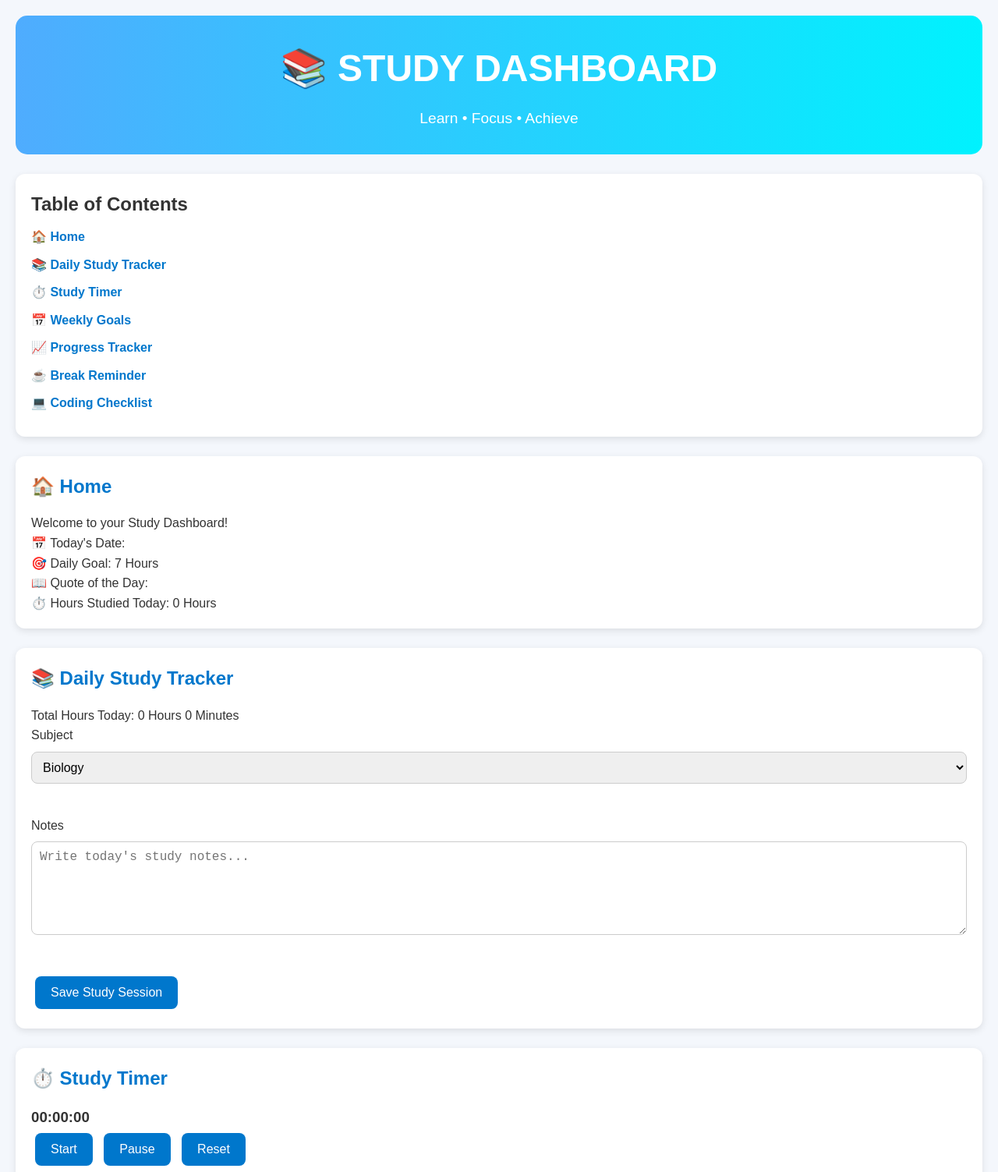
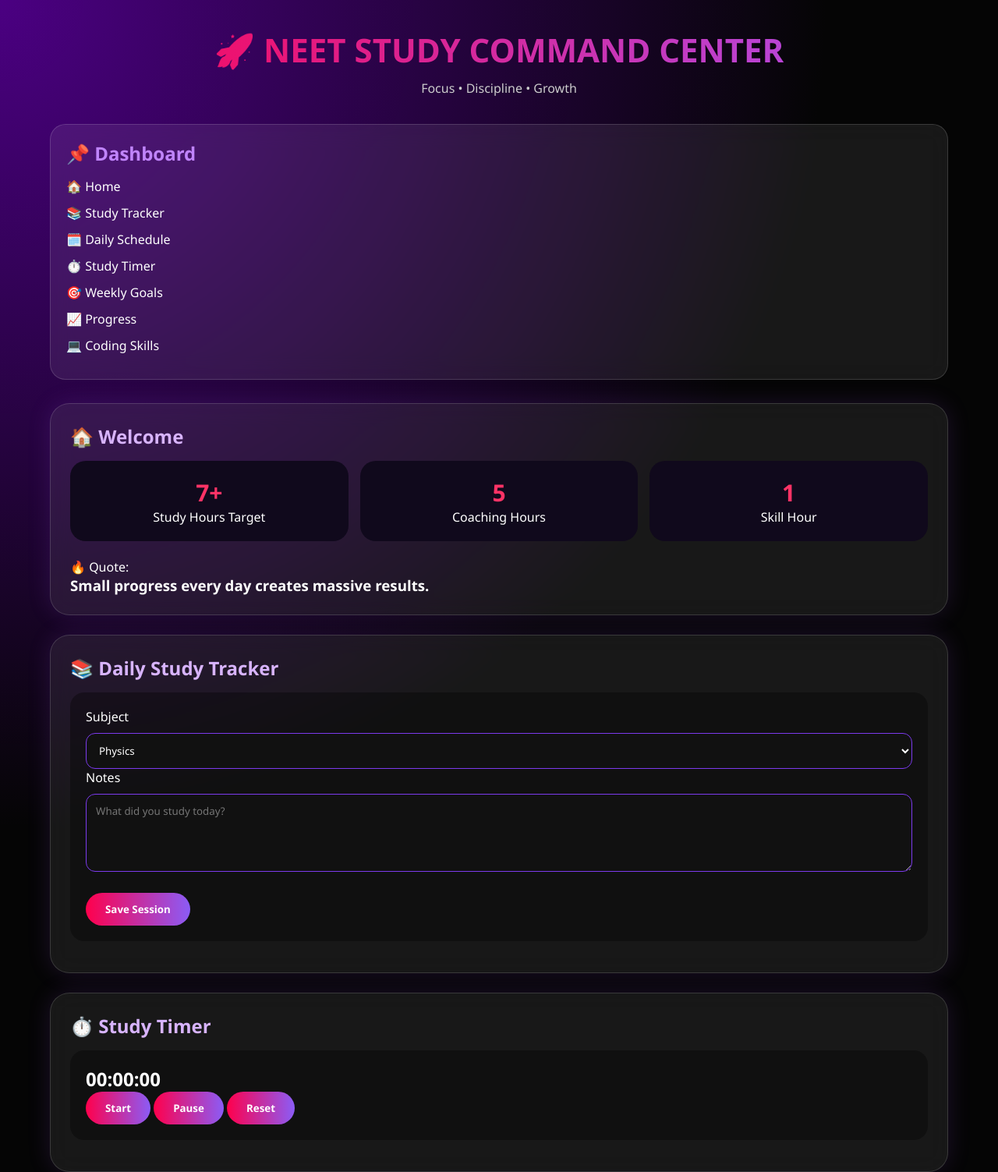
Before and after one commit to sahilhilal905/Study-Dashboard, a plain HTML site: page index.html in a window 1280 px wide. Shown: the top 1503 px of the page at 78% size. Drawn offline with Linux system fonts and the light colour scheme.

Commit message:
Update index.html

```diff
--- a/index.html
+++ b/index.html
@@ -4,81 +4,390 @@
 <head>
 <meta charset="UTF-8">
 <meta name="viewport" content="width=device-width, initial-scale=1.0">
-    <title>Study Dashboard</title>
-    <link rel="stylesheet" href="style.css">
+
+<title>NEET Study Dashboard</title>
+
+<style>
+
+*{
+    margin:0;
+    padding:0;
+    box-sizing:border-box;
+    font-family:"Segoe UI",sans-serif;
+}
+
+body{
+    background:
+    radial-gradient(circle at top left,#4b0082,transparent 35%),
+    radial-gradient(circle at bottom right,#8b0000,transparent 35%),
+    #050505;
+
+    color:white;
+    min-height:100vh;
+}
+
+
+header{
+    text-align:center;
+    padding:35px;
+}
+
+header h1{
+    font-size:42px;
+    background:linear-gradient(90deg,#ff004c,#a855f7);
+    -webkit-background-clip:text;
+    color:transparent;
+}
+
+header p{
+    color:#ccc;
+    margin-top:10px;
+}
+
+
+nav{
+    width:90%;
+    margin:auto;
+    background:rgba(255,255,255,0.08);
+    backdrop-filter:blur(15px);
+    padding:20px;
+    border-radius:20px;
+    border:1px solid rgba(255,255,255,0.15);
+}
+
+
+nav h2{
+    color:#c084fc;
+}
+
+
+nav ul{
+    list-style:none;
+}
+
+nav li{
+    margin:12px 0;
+}
+
+nav a{
+    text-decoration:none;
+    color:white;
+    transition:.3s;
+}
+
+nav a:hover{
+    color:#ff3366;
+}
+
+
+.container{
+    width:90%;
+    margin:30px auto;
+}
+
+
+section{
+
+    background:
+    rgba(255,255,255,0.08);
+
+    backdrop-filter:blur(15px);
+
+    border-radius:25px;
+
+    padding:25px;
+
+    margin-bottom:25px;
+
+    border:1px solid rgba(255,255,255,0.15);
+
+    box-shadow:
+    0 0 30px rgba(168,85,247,.15);
+
+}
+
+
+h2{
+
+    color:#d8b4fe;
+    margin-bottom:15px;
+
+}
+
+
+.card{
+
+background:rgba(0,0,0,.35);
+
+padding:20px;
+
+border-radius:18px;
+
+margin:15px 0;
+
+}
+
+
+button{
+
+background:linear-gradient(90deg,#ff004c,#8b5cf6);
+
+border:none;
+
+padding:12px 25px;
+
+border-radius:30px;
+
+color:white;
+
+font-weight:bold;
+
+cursor:pointer;
+
+}
+
+
+button:hover{
+
+transform:scale(1.05);
+
+}
+
+
+
+select,textarea,input{
+
+background:#111;
+
+color:white;
+
+border:1px solid #7c3aed;
+
+padding:12px;
+
+border-radius:12px;
+
+width:100%;
+
+margin-top:10px;
+
+}
+
+
+
+textarea{
+
+height:100px;
+
+}
+
+
+
+.progress{
+
+height:20px;
+
+background:#222;
+
+border-radius:20px;
+
+overflow:hidden;
+
+}
+
+
+.progress div{
+
+height:100%;
+
+width:0%;
+
+background:linear-gradient(90deg,#ff0033,#a855f7);
+
+}
+
+
+
+.stats{
+
+display:flex;
+
+gap:15px;
+
+flex-wrap:wrap;
+
+}
+
+
+.stat{
+
+flex:1;
+
+min-width:150px;
+
+background:#10091c;
+
+padding:20px;
+
+border-radius:20px;
+
+text-align:center;
+
+}
+
+
+.stat h3{
+
+font-size:30px;
+
+color:#ff3366;
+
+}
+
+
+
+footer{
+
+text-align:center;
+
+padding:30px;
+
+color:#aaa;
+
+}
+
+
+</style>
+
 </head>
+
 
 <body>
 
-    <!-- Header -->
+
 <header>
-        <h1>📚 STUDY DASHBOARD</h1>
-        <p>Learn • Focus • Achieve</p>
+
+<h1>🚀 NEET STUDY COMMAND CENTER</h1>
+
+<p>Focus • Discipline • Growth</p>
+
 </header>
 
-    <!-- Table of Contents -->
+
+
 <nav>
-        <h2>Table of Contents</h2>
+
+<h2>📌 Dashboard</h2>
+
 <ul>
+
 <li><a href="#home">🏠 Home</a></li>
-            <li><a href="#study">📚 Daily Study Tracker</a></li>
+
+<li><a href="#study">📚 Study Tracker</a></li>
+
+<li><a href="https://sahilhilal905.github.io/Schedule" target="_blank">🗓️ Daily Schedule</a></li>
+
 <li><a href="#timer">⏱️ Study Timer</a></li>
-            <li><a href="#goals">📅 Weekly Goals</a></li>
-            <li><a href="#progress">📈 Progress Tracker</a></li>
-            <li><a href="#break">☕ Break Reminder</a></li>
-            <li><a href="#coding">💻 Coding Checklist</a></li>
+
+<li><a href="#goals">🎯 Weekly Goals</a></li>
+
+<li><a href="#progress">📈 Progress</a></li>
+
+<li><a href="#coding">💻 Coding Skills</a></li>
+
+
 </ul>
+
 </nav>
 
-    <!-- Home -->
+
+
+<div class="container">
+
+
 <section id="home">
-        <h2>🏠 Home</h2>
 
-        <p>Welcome to your Study Dashboard!</p>
+<h2>🏠 Welcome</h2>
 
-        <p>📅 Today's Date:</p>
+<div class="stats">
 
-        <p>🎯 Daily Goal: 7 Hours</p>
+<div class="stat">
+<h3>7+</h3>
+<p>Study Hours Target</p>
+</div>
 
-        <p>📖 Quote of the Day:</p>
 
-        <p>⏱️ Hours Studied Today: 0 Hours</p>
+<div class="stat">
+<h3>5</h3>
+<p>Coaching Hours</p>
+</div>
+
+
+<div class="stat">
+<h3>1</h3>
+<p>Skill Hour</p>
+</div>
+
+</div>
+
+<br>
+
+<p>🔥 Quote:</p>
+
+<h3>Small progress every day creates massive results.</h3>
+
 </section>
 
-    <!-- Study Tracker -->
+
+
 <section id="study">
 
 <h2>📚 Daily Study Tracker</h2>
 
-        <p>Total Hours Today: 0 Hours</p>
 
-        <label for="subject">Subject</label><br>
+<div class="card">
 
-        <select id="subject">
-            <option>Biology</option>
+<label>Subject</label>
+
+<select>
+
 <option>Physics</option>
+
 <option>Chemistry</option>
+
+<option>Botany</option>
+
+<option>Zoology</option>
+
 <option>Coding</option>
+
 </select>
+
+
+<label>Notes</label>
+
+<textarea placeholder="What did you study today?"></textarea>
+
 
 <br><br>
 
-        <label for="notes">Notes</label><br>
+<button>Save Session</button>
 
-        <textarea id="notes" placeholder="Write today's study notes..."></textarea>
 
-        <br><br>
-
-        <button>Save Study Session</button>
+</div>
 
 </section>
 
-    <!-- Timer -->
+
+
+
 <section id="timer">
 
 <h2>⏱️ Study Timer</h2>
 
-        <h3>00:00:00</h3>
+<div class="card">
+
+<h1 id="time">00:00:00</h1>
 
 <button>Start</button>
 
@@ -86,61 +395,92 @@
 
 <button>Reset</button>
 
-    </section>
 
-    <!-- Weekly Goals -->
-    <section id="goals">
-
-        <h2>📅 Weekly Goals</h2>
-
-        <input type="checkbox"> Biology<br>
-
-        <input type="checkbox"> Physics<br>
-
-        <input type="checkbox"> Chemistry<br>
-
-        <input type="checkbox"> Coding<br>
+</div>
 
 </section>
 
-    <!-- Progress -->
+
+
+
+<section id="goals">
+
+<h2>🎯 Weekly Goals</h2>
+
+
+<div class="card">
+
+<input type="checkbox"> Physics PYQs<br><br>
+
+<input type="checkbox"> Chemistry Revision<br><br>
+
+<input type="checkbox"> Biology NCERT<br><br>
+
+<input type="checkbox"> Coding Practice<br>
+
+
+</div>
+
+</section>
+
+
+
+
 <section id="progress">
 
 <h2>📈 Progress Tracker</h2>
 
-        <p>Overall Progress: 0%</p>
+
+<p>Overall Completion</p>
+
+<div class="progress">
+
+<div></div>
+
+</div>
+
 
 </section>
 
-    <!-- Break Reminder -->
-    <section id="break">
 
-        <h2>☕ Break Reminder</h2>
 
-        <p>Take a 10-minute break after every 50 minutes of study.</p>
+
+
+<section id="coding">
+
+<h2>💻 Coding Growth</h2>
+
+
+<div class="card">
+
+<input type="checkbox"> HTML Completed<br><br>
+
+<input type="checkbox"> CSS Completed<br><br>
+
+<input type="checkbox"> JavaScript Learning<br><br>
+
+<input type="checkbox"> Build Projects<br><br>
+
+<input type="checkbox"> Upload to GitHub
+
+</div>
+
 
 </section>
 
-    <!-- Coding Checklist -->
-    <section id="coding">
 
-        <h2>💻 Coding Checklist</h2>
 
-        <input type="checkbox"> Learn HTML<br>
+</div>
 
-        <input type="checkbox"> Learn CSS<br>
 
-        <input type="checkbox"> Learn JavaScript<br>
-
-        <input type="checkbox"> Push Project to GitHub<br>
-
-    </section>
 
 <footer>
-        <p>Made by Sahil ❤️</p>
+
+Made with ❤️ by Sahil | NEET + Technology Journey
+
 </footer>
 
-    <script src="script.js"></script>
+
 
 </body>
 
```
Lines whose indentation alone changed are shown as unchanged.
